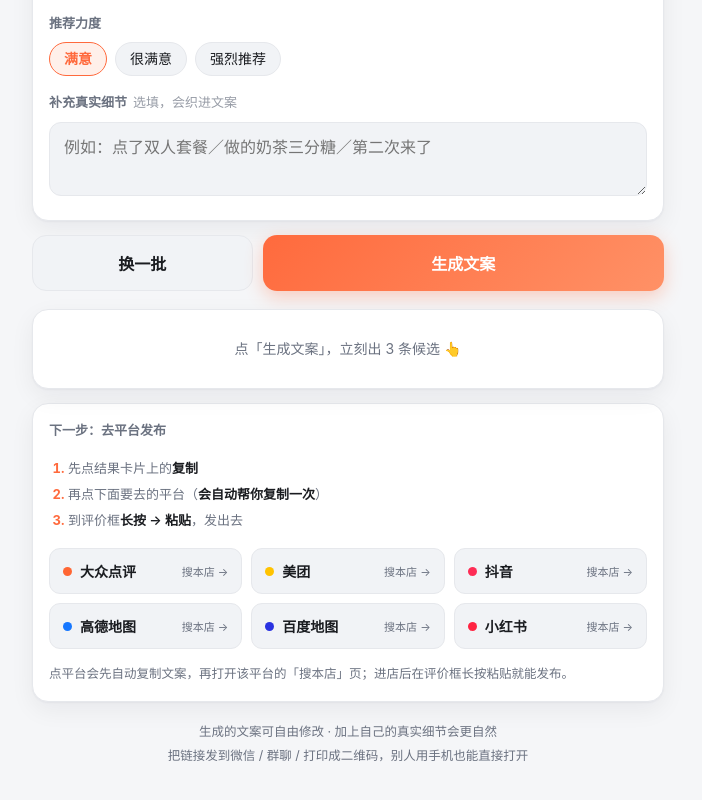
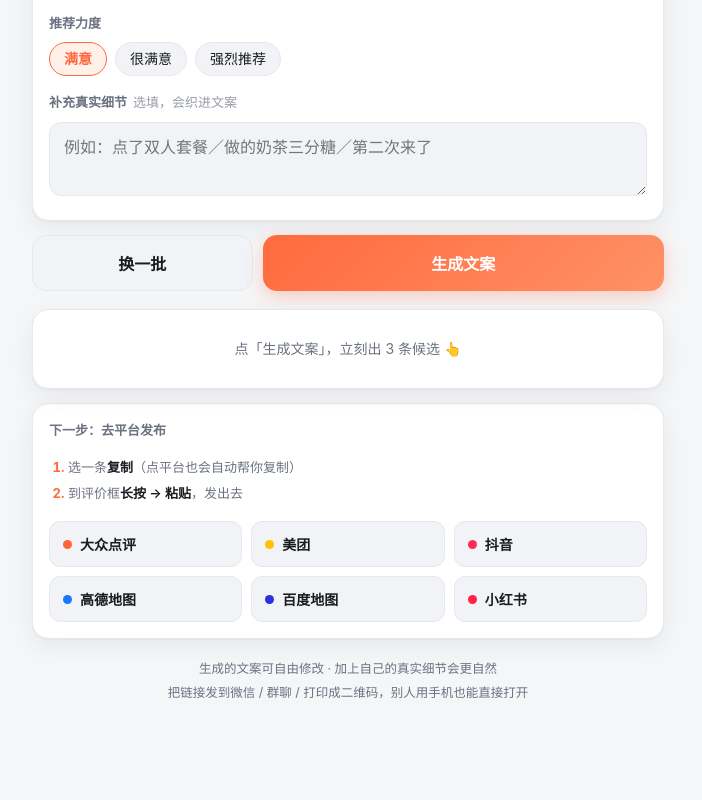
Before and after one commit to lili3221623902-source/haoping, a plain HTML site: page index.html in a window 1280 px wide. Shown: the part 813-1613 px from the top of the page, without its empty margins (292-994 px from the left). After the commit the page ends 1564 px from the top, so only its background shows below. Drawn offline with Linux system fonts and the light colour scheme.

Commit message:
精简去平台发布卡片：步骤合并为 2 条，去掉重复说明与按钮上的重复文字

```diff
--- a/index.html
+++ b/index.html
@@ -84,7 +84,6 @@ textarea{resize:vertical;min-height:62px;line-height:1.5}
 .plat em{font-style:normal}
 .plat span{margin-left:auto;font-size:11px;font-weight:400;color:var(--muted);white-space:nowrap}
 .plat.wide{grid-column:1/-1}
-.pnote{font-size:12.5px;color:var(--muted);margin:13px 0 0;line-height:1.85}
 #toast{
   position:fixed;left:50%;bottom:calc(30px + env(safe-area-inset-bottom));transform:translate(-50%,16px);
   background:rgba(20,22,26,.92);color:#fff;padding:11px 20px;border-radius:999px;font-size:14px;
@@ -156,14 +155,12 @@ textarea{resize:vertical;min-height:62px;line-height:1.5}
       高德 / 百度地图：搜到本店 → 分享 → 复制链接
   -->
   <div class="card">
-    <div class="lab" style="margin-bottom:14px">下一步：去平台发布</div>
+    <div class="lab" style="margin-bottom:13px">下一步：去平台发布</div>
     <ol class="steps">
-      <li>先点结果卡片上的<b>复制</b></li>
-      <li>再点下面要去的平台（<b>会自动帮你复制一次</b>）</li>
+      <li>选一条<b>复制</b>（点平台也会自动帮你复制）</li>
       <li>到评价框<b>长按 → 粘贴</b>，发出去</li>
     </ol>
     <div class="plats" id="plats"></div>
-    <p class="pnote" id="pnote"></p>
   </div>
 
   <div class="tip">
@@ -413,18 +410,15 @@ function shopName(){return ($('#name').value||'').trim()||SHOP_NAME}
 function renderPlats(){
   var box=$('#plats');if(!box)return;
   box.innerHTML='';
-  var direct=0;
   PLATFORMS.forEach(function(p){
     var link=(p.link||'').trim();
     if(!link&&!p.search&&!p.home)return;
-    if(link)direct++;
     var b=document.createElement('button');
     b.type='button';b.className='plat';
     var d=document.createElement('i');d.style.background=p.color;
     var n=document.createElement('em');n.textContent=p.name;
-    var g=document.createElement('span');
-    g.textContent=link?'直达本店 →':'搜本店 →';
-    b.appendChild(d);b.appendChild(n);b.appendChild(g);
+    b.appendChild(d);b.appendChild(n);
+    if(link){var g=document.createElement('span');g.textContent='本店 →';b.appendChild(g)}
     b.onclick=function(){
       var t=lastCopied||shown[0]||'';
       if(t)copySync(t);
@@ -443,9 +437,6 @@ function renderPlats(){
     };
     box.appendChild(b);
   });
-  $('#pnote').textContent=direct
-    ?'点任一个平台都会先自动复制文案：标「直达本店」的直接进本店，其他会打开该平台搜本店。到评价框长按粘贴就能发布。'
-    :'点平台会先自动复制文案，再打开该平台的「搜本店」页；进店后在评价框长按粘贴就能发布。'
     }
 function render(){
   save();
```
